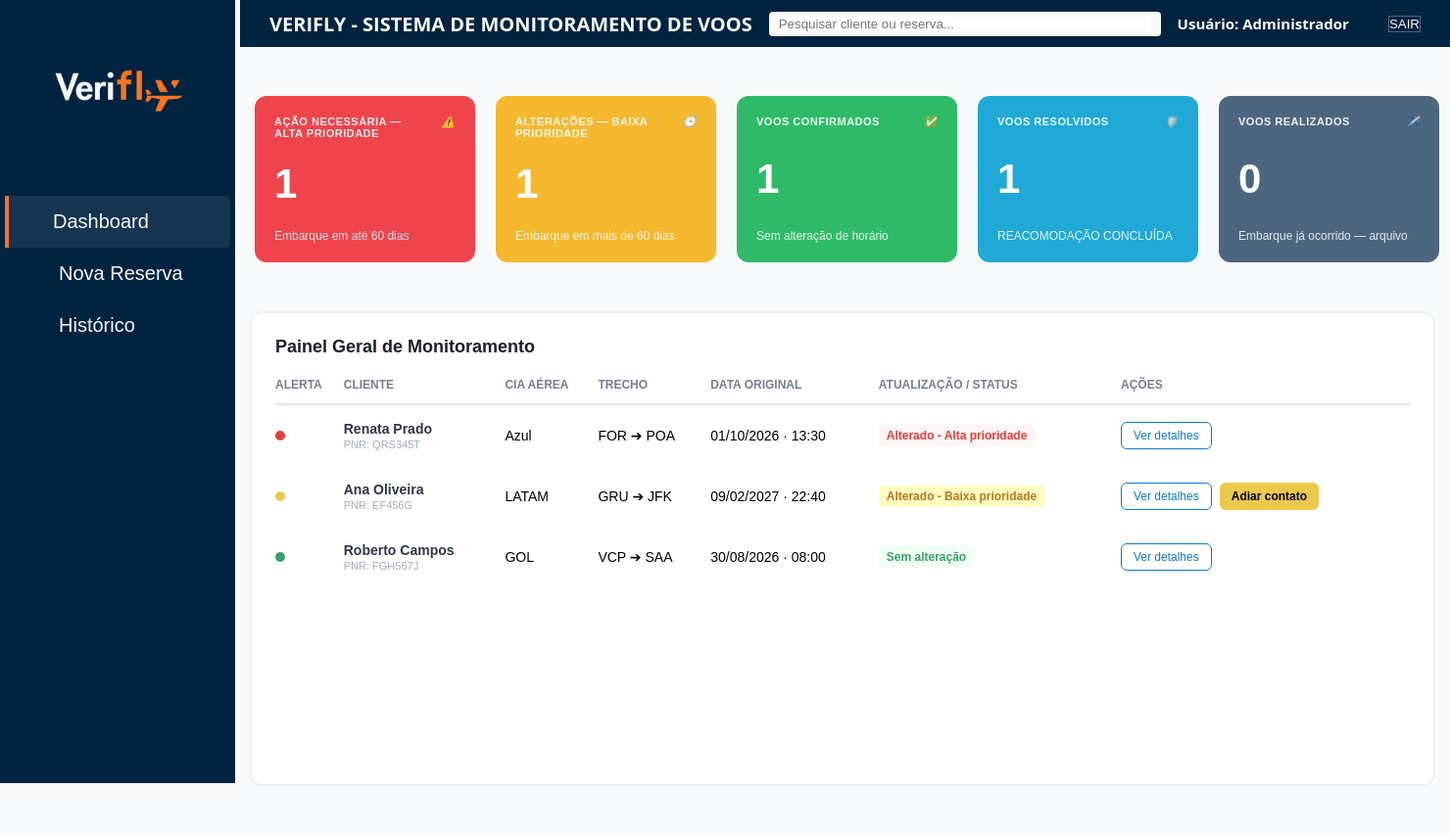
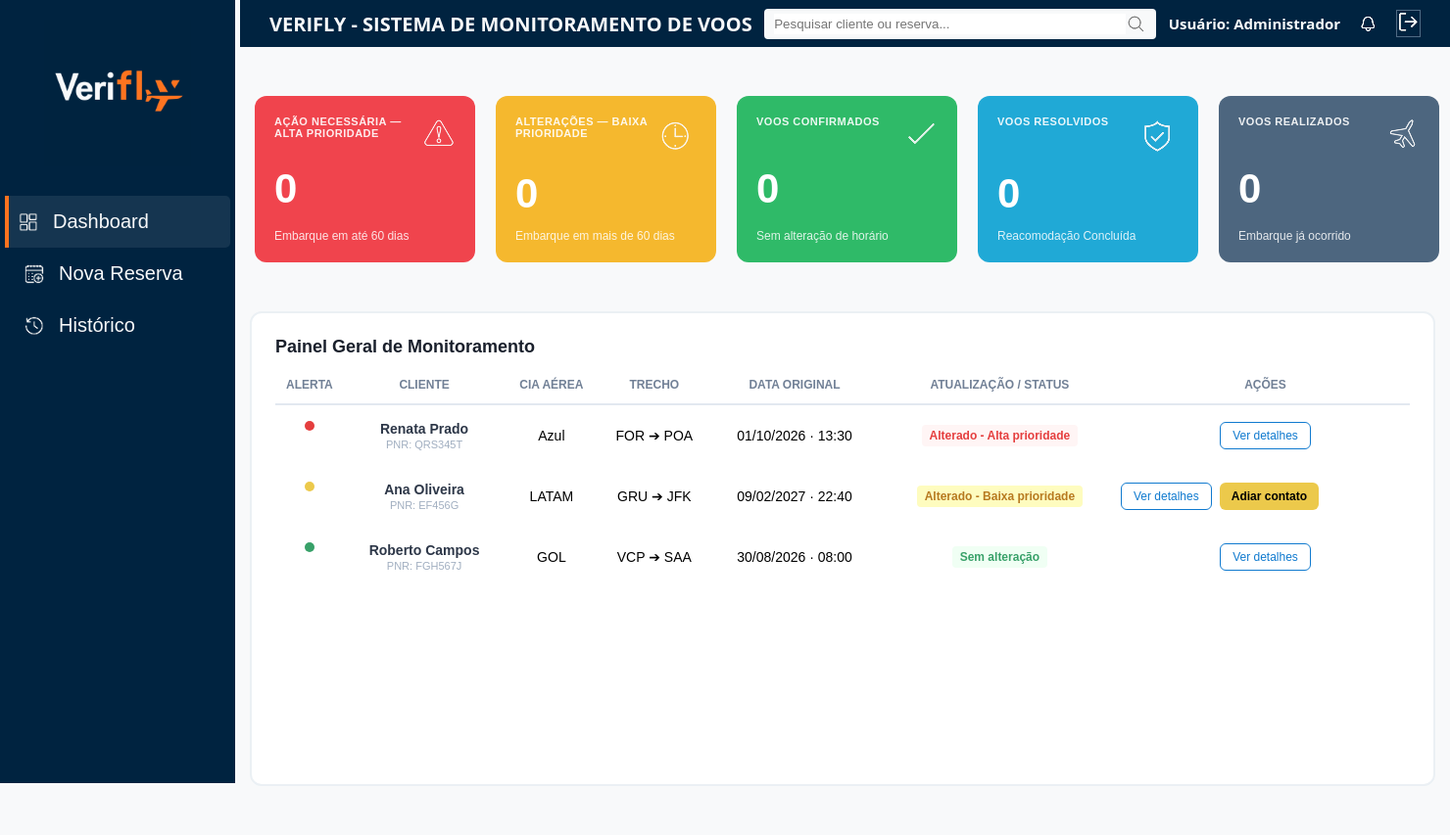
Before and after one commit to CauaHenrique098/VeriFLY, a Python web app: template templates/dashboard.html in a window 1480 px wide. Shown: the whole page at 98% size. Run offline with Jinja, Linux system fonts and the light colour scheme; the template is opened without the code that fills it, so the values that code supplies are empty.

Commit message:
Adição de IMGs e Correções do Monitoring-Table

```diff
--- a/static/css/components/menu.css
+++ b/static/css/components/menu.css
@@ -42,6 +42,7 @@
 
             a img {
                 width: 20px;
+                height: 20px;
                 margin: 0 15px 0 0;
             }
 
--- a/static/css/pages/dasboard.css
+++ b/static/css/pages/dasboard.css
@@ -98,7 +98,7 @@
             color: #718096;
             font-size: 12px;
             font-weight: 600;
-            text-align: left;
+            text-align: center;
             padding-bottom: 12px;
             border-bottom: 2px solid #E2E8F0;
         }
@@ -106,6 +106,13 @@
         td {
             padding: 16px 0;
             font-size: 14px;
+            text-align: center;
+
+            &.dot {
+                display: flex;
+                justify-content: center;
+                align-items: center;
+            }
         }
 
         .status-dot {
--- a/templates/dashboard.html
+++ b/templates/dashboard.html
@@ -18,9 +18,9 @@
         <div id="left-menu">
             <img src="../static/images/logo_verifly_bg_blue.jpg" class="main-logo">
             <nav>
-                <a href="#" class="active"><img src="">Dashboard</a>
-                <a href="#"><img src=""> Nova Reserva</a>
-                <a href="#"><img src=""> Histórico</a>
+                <a href="#" class="active"><img src="../static/images/dashboard.png">Dashboard</a>
+                <a href="#"><img src="../static/images/nova-reserva.png">Nova Reserva</a>
+                <a href="#"><img src="../static/images/historico.png">Histórico</a>
             </nav>
         </div>
 
@@ -29,17 +29,19 @@
 
             <div class="navbar-search">
                 <input type="text" placeholder="Pesquisar cliente ou reserva...">
-                <img src="">
+                <img src="../static/images/lupa.png">
             </div>
 
             <div class="navbar-actions">
                 <p style="font-size: 15px;">Usuário: Administrador</p>
-                <img src="">
+                <img src="../static/images/notification.png">
                 <div>
-                    <button><img src="">SAIR</button>
+                    <button><img src="../static/images/sair.png"></button>
                 </div>
             </div>
         </div>
+
+
 
         <main id="page-content">
 
@@ -49,9 +51,9 @@
                     <div class="card high-priority-card">
                         <div class="card-header">
                             <span>AÇÃO NECESSÁRIA — ALTA PRIORIDADE</span>
-                            <i class="icon-warning">⚠️</i>
+                            <img src="../static/images/warning.png">
                         </div>
-                        <div class="card-value">1</div>
+                        <div class="card-value">0</div>
                         <div class="card-footer">Embarque em até 60 dias</div>
                     </div>
                 </a>
@@ -60,9 +62,9 @@
                     <div class="card low-priority-card">
                         <div class="card-header">
                             <span>ALTERAÇÕES — BAIXA PRIORIDADE</span>
-                            <i class="icon-clock">🕒</i>
+                            <img src="../static/images/clock.png">
                         </div>
-                        <div class="card-value">1</div>
+                        <div class="card-value">0</div>
                         <div class="card-footer">Embarque em mais de 60 dias</div>
                     </div>
                 </a>
@@ -71,9 +73,9 @@
                     <div class="card confirmed-flights-card">
                         <div class="card-header">
                             <span>VOOS CONFIRMADOS</span>
-                            <i class="icon-check">✅</i>
+                            <img src="../static/images/marker.png">
                         </div>
-                        <div class="card-value">1</div>
+                        <div class="card-value">0</div>
                         <div class="card-footer">Sem alteração de horário</div>
                     </div>
                 </a>
@@ -82,10 +84,10 @@
                     <div class="card solved-flights-card">
                         <div class="card-header">
                             <span>VOOS RESOLVIDOS</span>
-                            <i class="icon-shield">🛡️</i>
+                            <img src="../static/images/shield.png">
                         </div>
-                        <div class="card-value">1</div>
-                        <div class="card-footer">REACOMODAÇÃO CONCLUÍDA</div>
+                        <div class="card-value">0</div>
+                        <div class="card-footer">Reacomodação Concluída</div>
                     </div>
                 </a>
 
@@ -93,10 +95,10 @@
                     <div class="card completed-flights-card">
                         <div class="card-header">
                             <span>VOOS REALIZADOS</span>
-                            <i class="icon-plane">✈️</i>
+                            <img src="../static/images/plane.png">
                         </div>
                         <div class="card-value">0</div>
-                        <div class="card-footer">Embarque já ocorrido — arquivo</div>
+                        <div class="card-footer">Embarque já ocorrido</div>
                     </div>
                 </a>
 
@@ -119,7 +121,7 @@
                     </thead>
                     <tbody>
                         <tr>
-                            <td><span class="status-dot red"></span></td>
+                            <td class="dot"><span class="status-dot red"></span></td>
                             <td>
                                 <span class="client-name">Renata Prado</span>
                                 <span class="client-pnr">PNR: QRS345T</span>
@@ -132,7 +134,7 @@
                         </tr>
 
                         <tr>
-                            <td><span class="status-dot yellow"></span></td>
+                            <td class="dot"><span class="status-dot yellow"></span></td>
                             <td>
                                 <span class="client-name">Ana Oliveira</span>
                                 <span class="client-pnr">PNR: EF456G</span>
@@ -150,7 +152,7 @@
                         </tr>
 
                         <tr>
-                            <td><span class="status-dot green"></span></td>
+                            <td class="dot"><span class="status-dot green"></span></td>
                             <td>
                                 <span class="client-name">Roberto Campos</span>
                                 <span class="client-pnr">PNR: FGH567J</span>
```
Also changed, not shown: static/images/clock.png (added), static/images/dashboard.png (added), static/images/historico.png (added), static/images/lupa.png (added), static/images/marker.png (added), static/images/notification.png (added), static/images/nova-reserva.png (added), static/images/plane.png (added), static/images/sair.png (added), static/images/shield.png (added), static/images/warning.png (added).
